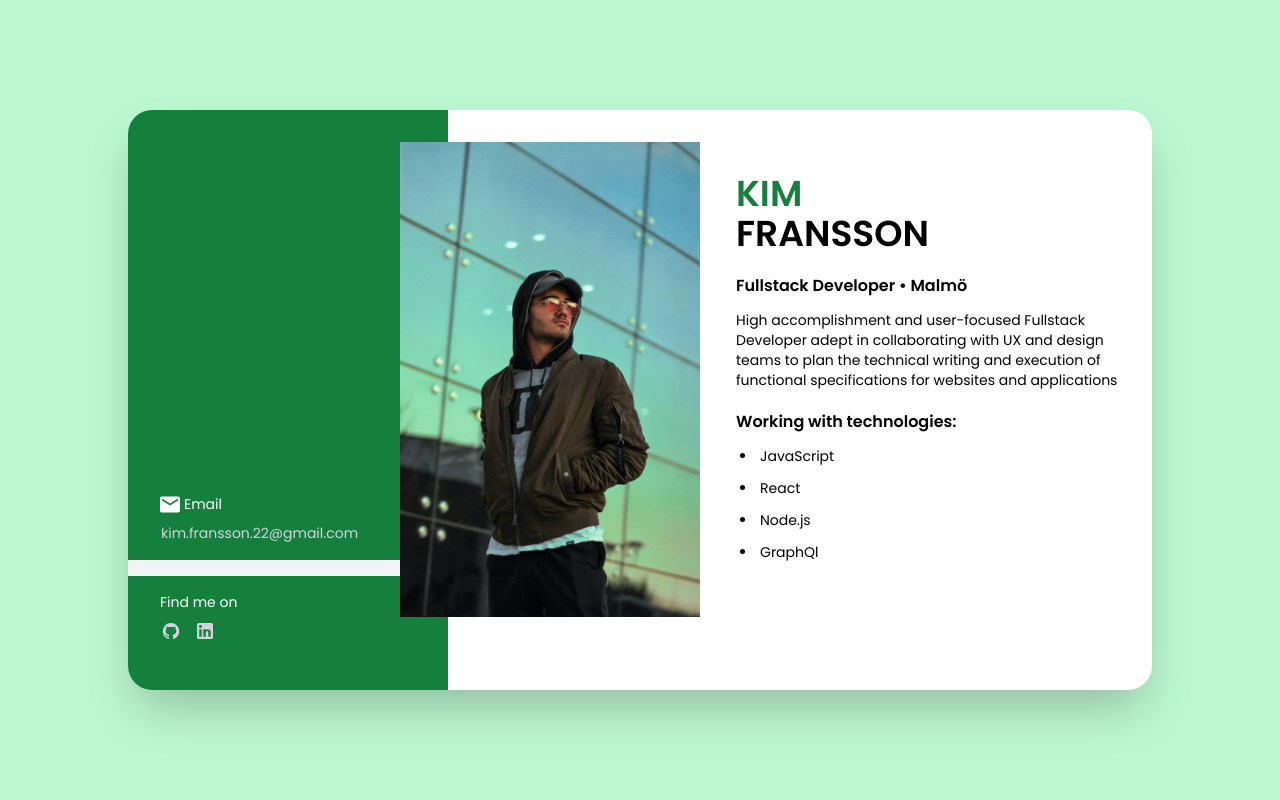
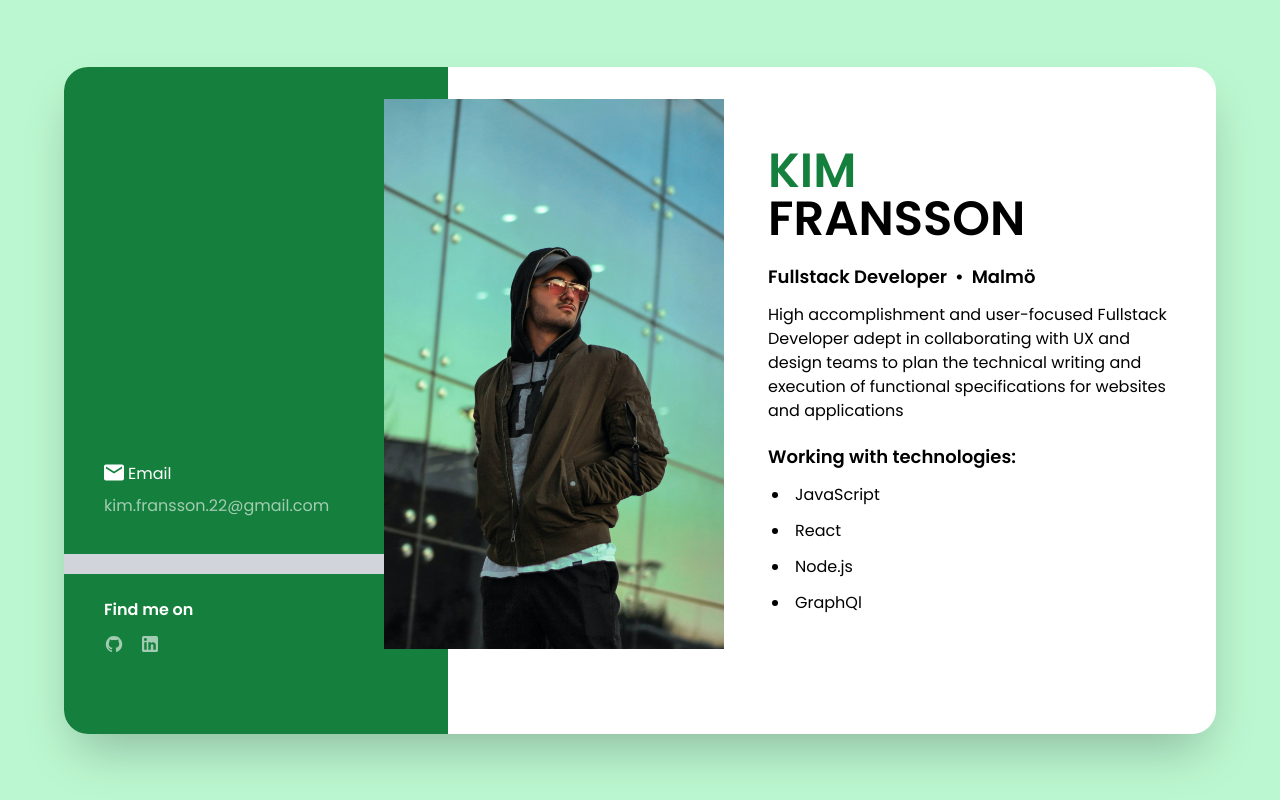
Before and after one commit to kim-fransson/big-dev-soon-business-card-freerun-jq6a6u, a React (Vite) app: page / in a window 1280 px wide. Built offline with nearby package versions, Linux system fonts and the light colour scheme.

Commit message:
Updated styles for desktop

```diff
--- a/src/App.jsx
+++ b/src/App.jsx
@@ -4,9 +4,9 @@
 export default function App() {
   return (
     <div className="bg-green-200 min-h-screen flex items-center justify-center">
-      <main className="flex bg-white rounded-3xl max-w-5xl w-full shadow-2xl overflow-hidden relative">
+      <main className="flex bg-white rounded-3xl max-w-6xl w-full h-[667px] shadow-2xl overflow-hidden relative">
         <img
-          className="absolute object-cover top-8 left-[17rem] w-[300px] h-[475px]"
+          className="absolute object-cover top-8 left-80 w-[340px] h-[550px]"
           src={profileImage}
           alt=""
         />
--- a/src/components/sections/ContactSection.jsx
+++ b/src/components/sections/ContactSection.jsx
@@ -5,7 +5,9 @@
 const ContactLink = ({ href, children }) => {
   return (
     <a
-      className="text-gray-300 transition-colors hover:text-white outline-none border focus-visible:border-white border-transparent focus-visible:text-white rounded-md"
+      className="text-white/60 w-fit inline-block transition-colors relative rounded-md outline-none
+        hover:text-white focus-visible:text-white focus-visible:after:opacity-100 focus-visible:after:translate-y-1
+        after:content-[''] after:absolute after:bottom-0 after:left-0 after:w-full after:h-[0.1em] after:bg-white after:opacity-0 after:transition-all after:duration-300"
       target="_blank"
       rel="noreferrer"
       href={href}
@@ -17,8 +19,8 @@
 
 export const ContactSection = () => {
   return (
-    <section className="bg-green-700 max-w-xs flex-1 text-white text-sm flex flex-col gap-4 px-8 pt-96 pb-12">
-      <div className="flex flex-col gap-2">
+    <section className="bg-green-700 w-96 text-white px-10 pb-20 flex flex-col justify-end">
+      <div className="flex flex-col gap-2 mb-9">
         <div className="flex gap-1">
           <EmailIcon />
           Email
@@ -28,11 +30,11 @@
         </ContactLink>
       </div>
 
-      <hr className="border-8 border-gray-100 -mx-10" />
+      <div className="h-5 bg-gray-300 -mx-10" />
 
-      <div className="flex flex-col gap-2">
+      <div className="flex flex-col gap-3 font-semibold mt-6">
         Find me on
-        <div className="flex gap-3">
+        <div className="flex gap-4">
           <ContactLink href="https://github.com/kim-fransson">
             <GithubIcon />
           </ContactLink>
--- a/src/components/sections/InfoSection.jsx
+++ b/src/components/sections/InfoSection.jsx
@@ -1,14 +1,16 @@
 export const InfoSection = () => {
   return (
-    <section className="flex flex-col pl-72 pt-16 flex-1 gap-5">
-      <h1 className="text-4xl font-semibold flex flex-col uppercase">
+    <section className="flex flex-col pl-80 pt-20 pr-10 flex-1 gap-5">
+      <h1 className="text-5xl font-semibold flex flex-col uppercase">
         <span className="text-green-700">Kim</span> Fransson
       </h1>
       <div>
-        <h2 className="font-semibold mb-3">
-          Fullstack Developer &#x2022; Malmö{" "}
+        <h2 className="font-semibold mb-3 text-lg flex items-center gap-2">
+          <span>Fullstack Developer</span>
+          <span>&#x2022;</span>
+          <span>Malmö</span>
         </h2>
-        <p className="text-sm">
+        <p>
           High accomplishment and user-focused Fullstack Developer adept in
           collaborating with UX and design teams to plan the technical writing
           and execution of functional specifications for websites and
@@ -17,8 +19,10 @@
       </div>
 
       <div>
-        <h2 className="font-semibold mb-3">Working with technologies:</h2>
-        <ul className="text-sm flex flex-col gap-3 list-disc list-inside pl-1">
+        <h2 className="font-semibold mb-3 text-lg">
+          Working with technologies:
+        </h2>
+        <ul className="flex flex-col gap-3 list-disc list-inside pl-1">
           <li>JavaScript</li>
           <li>React</li>
           <li>Node.js</li>
```
